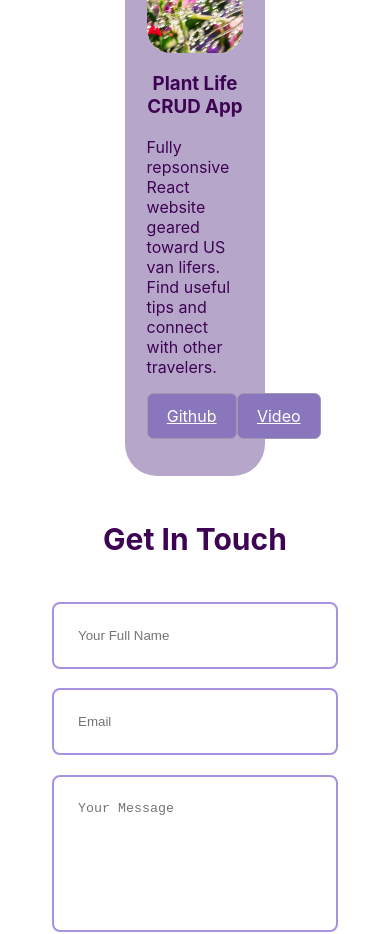
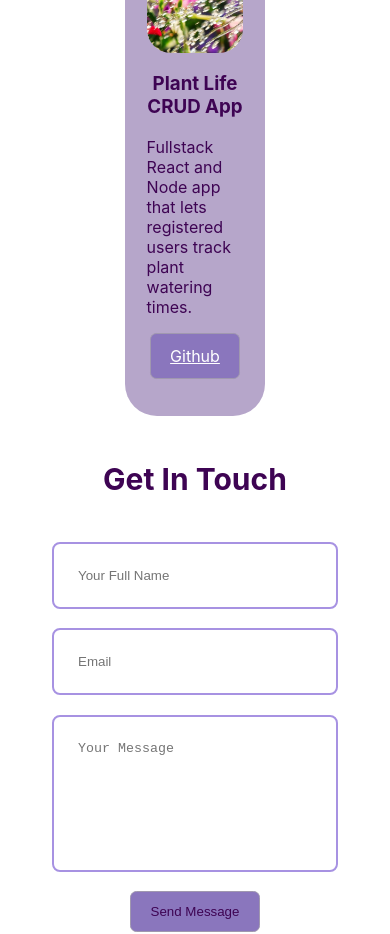
Before and after one commit to masterasia1/portfolio, a React (Create React App) app: page / in a window 390 px wide. Shown: the part 2620-3554 px from the top of the page. Built offline with nearby package versions, Linux system fonts and the light colour scheme.

Commit message:
added links

```diff
--- a/src/Projects.css
+++ b/src/Projects.css
@@ -35,13 +35,7 @@
 
 }
 
-/* MEDIA Query (Medium devices) */
-@media screen and (max-width: 1024px) {
-    .project_container {
-        grid-template-columns: 1fr 1 fr;
-        gap: 1.2rem;
-    }
-    }
+
 
 /* MEDIA Query (Small devices) */
 @media screen and (max-width: 600px) {
--- a/src/Projects.js
+++ b/src/Projects.js
@@ -21,7 +21,7 @@ const Projects = () => {
               </div>
               <div className='project_item-cta'>
               <a href='https://github.com/masterasia1/gpt3-app' className='btn'>Github</a>
-              <a href='https://github.com/masterasia1/gpt3-app' className='btn btn-primary'>Video</a>
+              <a href='https://www.loom.com/share/59a9f6185a444053b1d69efe68f62fb9' className='btn btn-primary'>Video</a>
               </div>
           </article>
           <article className='project_item'>
@@ -43,11 +43,10 @@ const Projects = () => {
             </div>
               <h3>Plant Life CRUD App</h3>
               <div className='project_iten_text'>
-              <p>Fully repsonsive React website geared toward US van lifers. Find useful tips and connect with other travelers.</p>
+              <p>Fullstack React and Node app that lets registered users track plant watering times.</p>
               </div>
               <div className='project_item-cta'>
               <a href='https://github.com/masterasia1/some-plants' className='btn'>Github</a>
-              <a href='https://github.com/masterasia1/gpt3-app' className='btn btn-primary'>Video</a>
             </div>
           </article>
 
```
